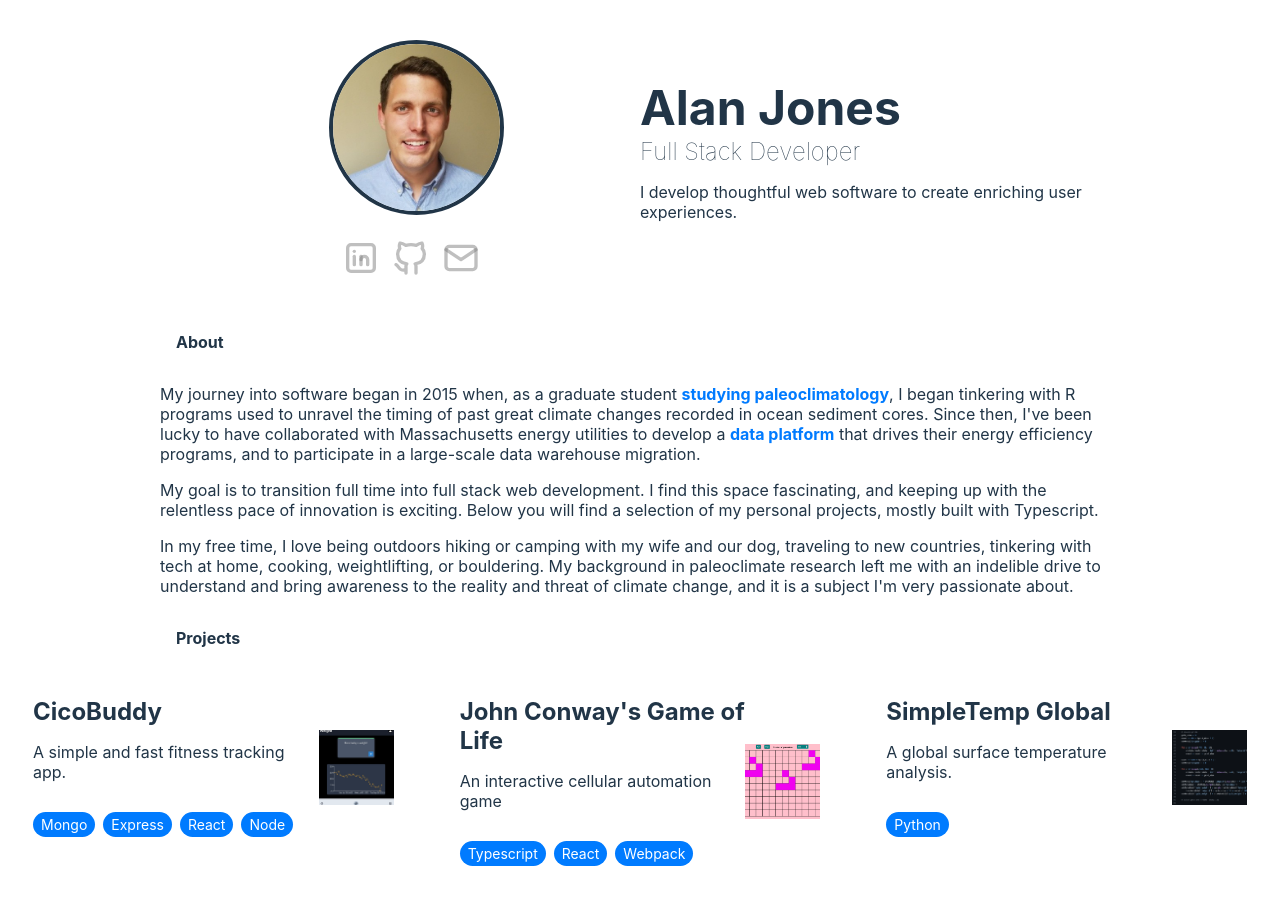
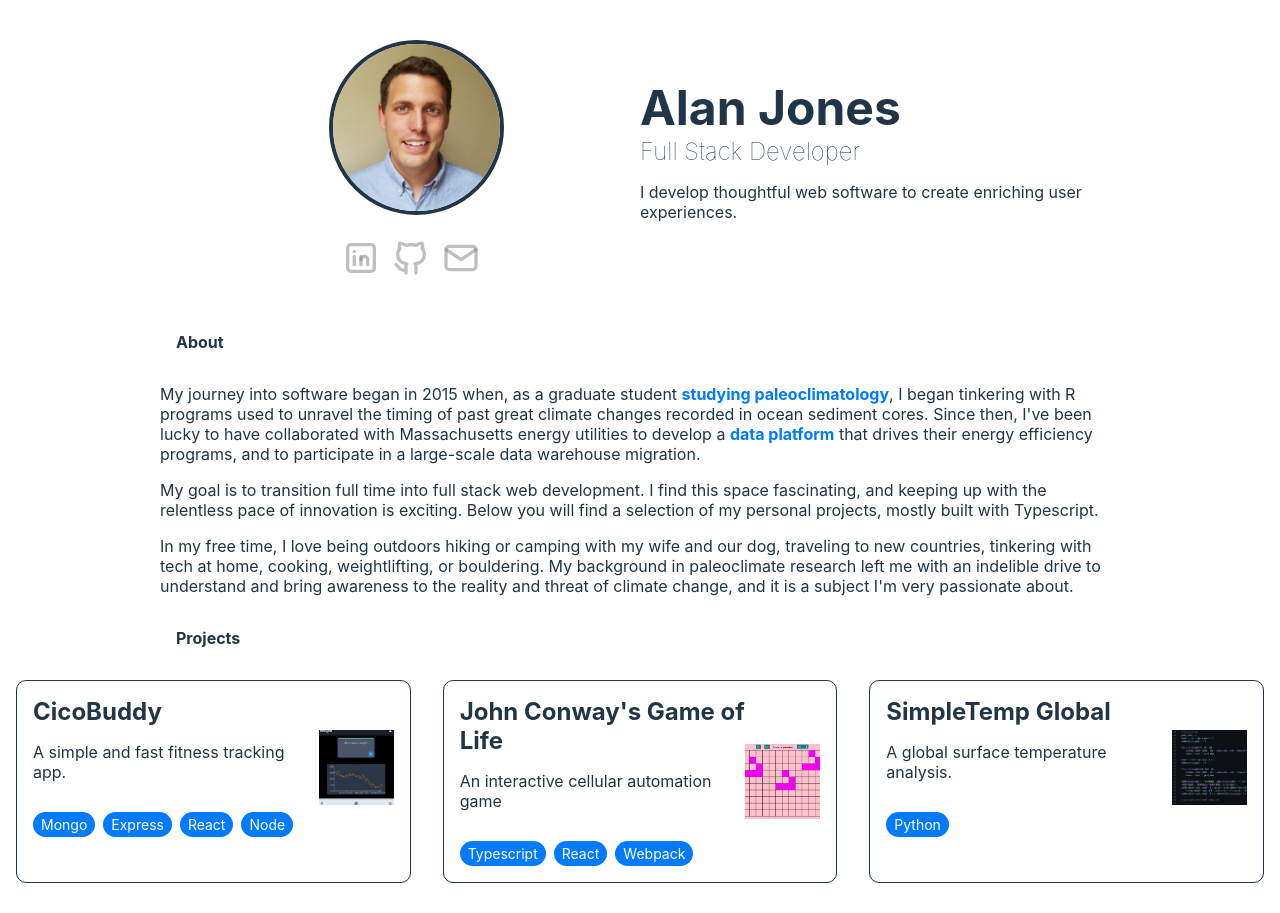
Before and after one commit to aljones1816/aljones1816.github.io, a React (Vite) app: page / in a window 1280 px wide. Shown: the top 913 px of the page. Built offline with nearby package versions, Linux system fonts and the light colour scheme.

Commit message:
fix issue with light mode border on cards

```diff
--- a/src/styles/App.css
+++ b/src/styles/App.css
@@ -109,7 +109,7 @@ body {
 .project-card {
   margin: 1em;
   padding: 1em;
-  border: 1px solid white;
+  border: 1px solid var(--color-fg);
   flex: 0 1 calc(33.333% - 2em);
   border-radius: 10px;
   transition: background-color 0.3s ease-in-out, transform 0.3s ease-in-out;
```
Also changed, not shown: 1 other file (tests, documents, lock files or other folders).
